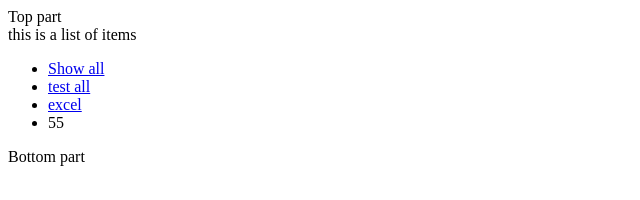
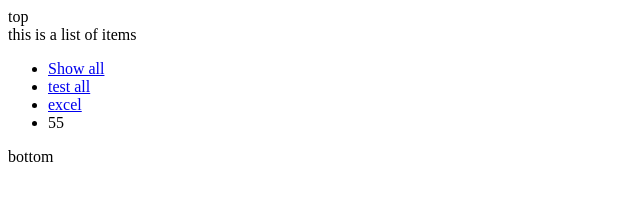
Before and after one commit to alekseyevd/excel, a website built with webpack: page src/index.html in a window 1280 px wide. Shown: the full height of the page, 0-640 px from the left. Built offline with nearby package versions, Linux system fonts and the light colour scheme.

Commit message:
fix: partials

```diff
--- a/src/core/Routing.js
+++ b/src/core/Routing.js
@@ -34,6 +34,7 @@
       this.template.renderModule(new Module({
         params: route.params
       }))
+      this.template.renderPartials(route.partials)
     }
   }
 
--- a/src/index.js
+++ b/src/index.js
@@ -9,11 +9,8 @@
 
 
 const app = new MyApp()
-app.use('', new Route(Layout, ContentModule, {
-  top: '<div>Top part</div>',
-  bottom: '<div>Bottom part</div>'
-}))
-app.use('excel', new Route(Layout, ExcelModule))
+app.use('', new Route(Layout, ContentModule, ['top', 'bottom']))
+app.use('excel', new Route(Layout, ExcelModule, ['top']))
 app.render()
 
 // const app = new App()
--- a/src/templates/Layout.js
+++ b/src/templates/Layout.js
@@ -10,7 +10,10 @@
     super()
     const Component = props.module
     const $template = document.createElement('template')
-    this.__partials = props.partials
+    this.__partials = {
+      top: '<div>top</div>',
+      bottom: '<div>bottom</div>'
+    }
     if (typeof(tpl) === 'string') {
       $template.innerHTML = tpl
     } else if (_.isFunction(tpl)) {
@@ -28,9 +31,17 @@
     Array.from(partials).forEach(partial => {
       const key = partial.attributes['name'].value
       this.partials[key] = partial
-      if (this.__partials[key]) this.setAttribute(key, '')
     })
+    this.renderPartials(props.partials)
     this.append($template.content)
+  }
+
+  renderPartials(keys) {
+    Object.keys(this.partials).forEach(key => {
+      if (keys.includes(key)) {
+        if (!this.hasAttribute(key)) this.setAttribute(key, '')
+      } else this.removeAttribute(key)
+    })
   }
 
   renderModule(el) {
--- a/src/templates/index.html
+++ b/src/templates/index.html
@@ -1,6 +1,4 @@
-<div>
   <partial name="top"></partial>
   <partial name="head1"></partial>
   <module></module>
   <partial name="bottom"></partial>
-</div>
```
